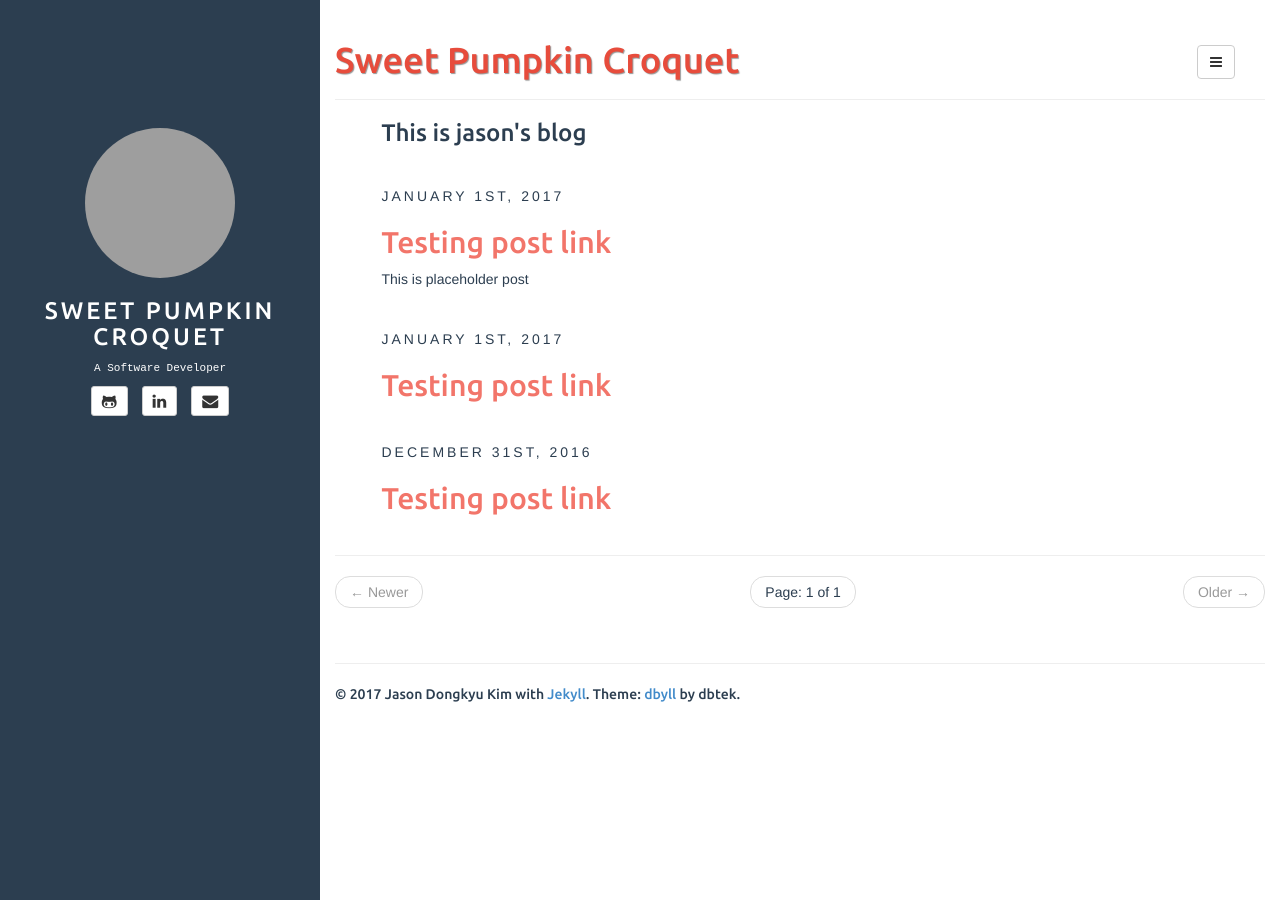
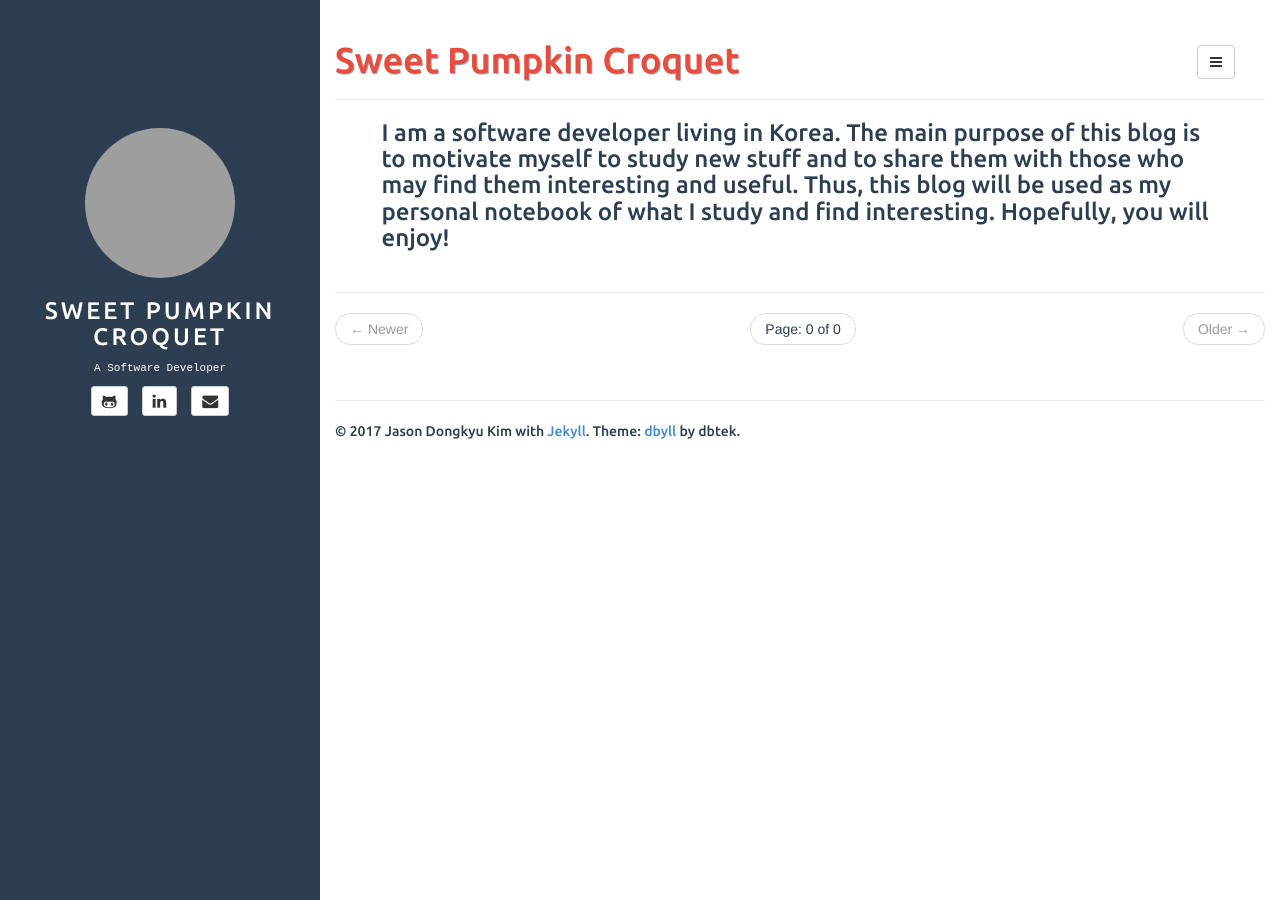
Before and after one commit to dongkyu9315/blog, a Jekyll site: the page built from index.html, in a window 1280 px wide. Built offline with Jekyll 4.4.1, drawn with Linux system fonts in a browser that asks for light colours; the list of posts is cut into pages by our own code; grey boxes are pictures that could not be loaded.

Commit message:
sample post in _drafts, introduction to blog, deleted placeholder posts

```diff
--- a/404.html
+++ b/404.html
@@ -3,7 +3,7 @@ title: 404 - Page not found
 layout: page
 ---
 
-<article class="home">
+<article>
     <h3>I'm sorry, but the page you are looking for is not found</h3>
-    <h3>Let's go back <a href="{{ site.url }}" style="text-decoration:underline">HOME</a></h3>
+    <h3>Let's go back <a href="{{ site.url }}">HOME</a></h3>
 </article>
--- a/_config.yml
+++ b/_config.yml
@@ -1,10 +1,10 @@
 name: Sweet Pumpkin Croquet
 
-url: "http://localhost:4000"
+url: "http://blog.jasondongkyukim.me"
 
 baseurl: ""
 
-description: Tech Blog description
+description: Jason's Blog powered by Jekyll
 
 author:
     name: Jason Dongkyu Kim
@@ -15,7 +15,7 @@ author:
 
 highlighter: pygments
 
-disqus: blog-jasondongkyukim
+disqus: sweet-pumpkin-croquet
 
 paginate: 4
 paginate_path: "page:num"
--- a/index.html
+++ b/index.html
@@ -3,9 +3,9 @@ title: Sweet Pumpkin Croquet
 layout: page
 ---
 
-{% if paginator.page == 1 %}
+{% if paginator.page == 1 or page.previous == nil %}
 <article>
-    <h3>This is jason's blog</h3>
+    <h3>I am a software developer living in Korea. The main purpose of this blog is to motivate myself to study new stuff and to share them with those who may find them interesting and useful. Thus, this blog will be used as my personal notebook of what I study and find interesting. Hopefully, you will enjoy!</h3>
 </article>
 {% endif %}
 
@@ -49,9 +49,15 @@ layout: page
         <a>&larr; Newer</a>
     </li>
 {% endif %}
+{% if page.previous == nil %}
+    <li>
+        <span class="page_number">Page: 0 of 0</span>
+    </li>
+{% else %}
     <li>
         <span class="page_number">Page: {{ paginator.page }} of {{ paginator.total_pages }}</span>
     </li>
+{% endif %}
 {% if paginator.next_page %}
     <li class="next">
         <a href="{{ site.baseurl }}/{{ site.paginate_path | replace: ':num', paginator.next_page }}">Older &rarr;</a>
```
Also changed, not shown: _drafts/sample-post.md (renamed from _posts/2017-01-01-third.md, +5 -5 lines), _posts/2016-12-31-first-post.md (deleted, +0 -29 lines), _posts/2017-01-01-second.md (deleted, +0 -29 lines).
